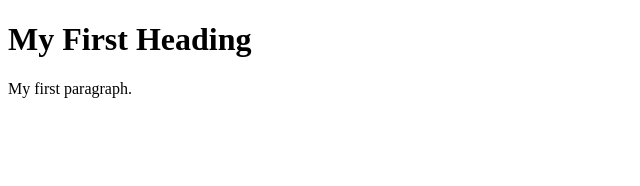
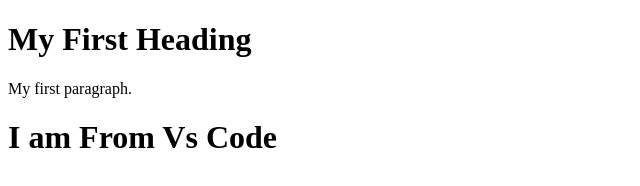
Before and after one commit to venky357/Venky1234, a plain HTML site: page index.html in a window 1280 px wide. Shown: the whole page, without its empty margins (0-640 px from the left). Drawn offline with Linux system fonts and the light colour scheme.

Commit message:
secound commit

```diff
--- a/index.html
+++ b/index.html
@@ -4,6 +4,7 @@
 
 <h1>My First Heading</h1>
 <p>My first paragraph.</p>
+ <h1>I am From Vs Code</h1>
 
 </body>
 </html>
```
